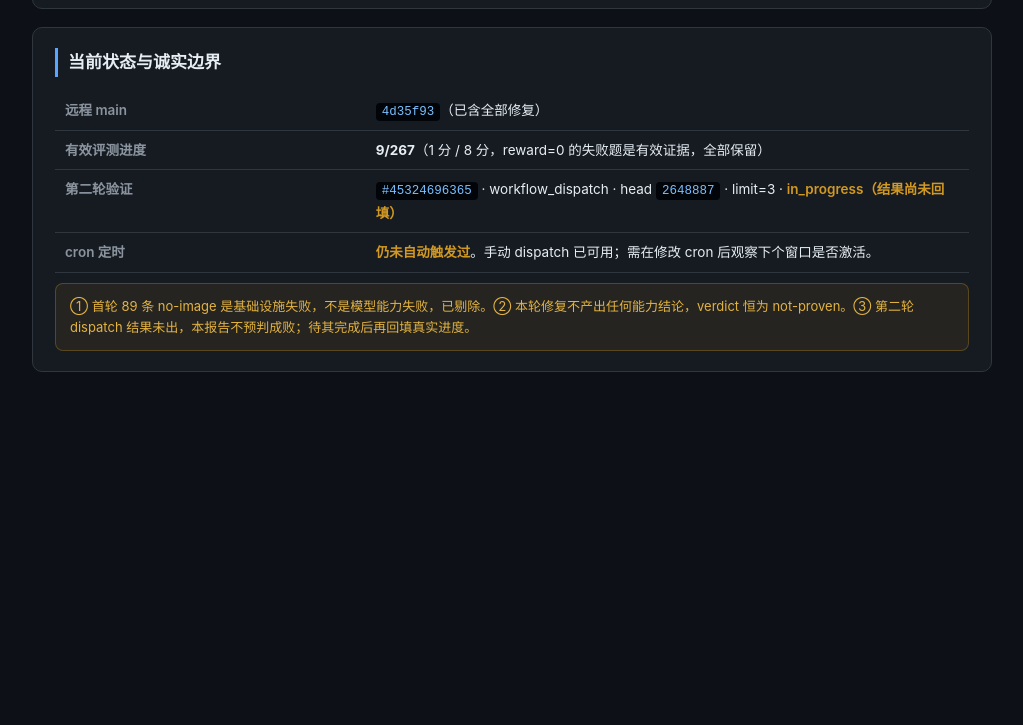
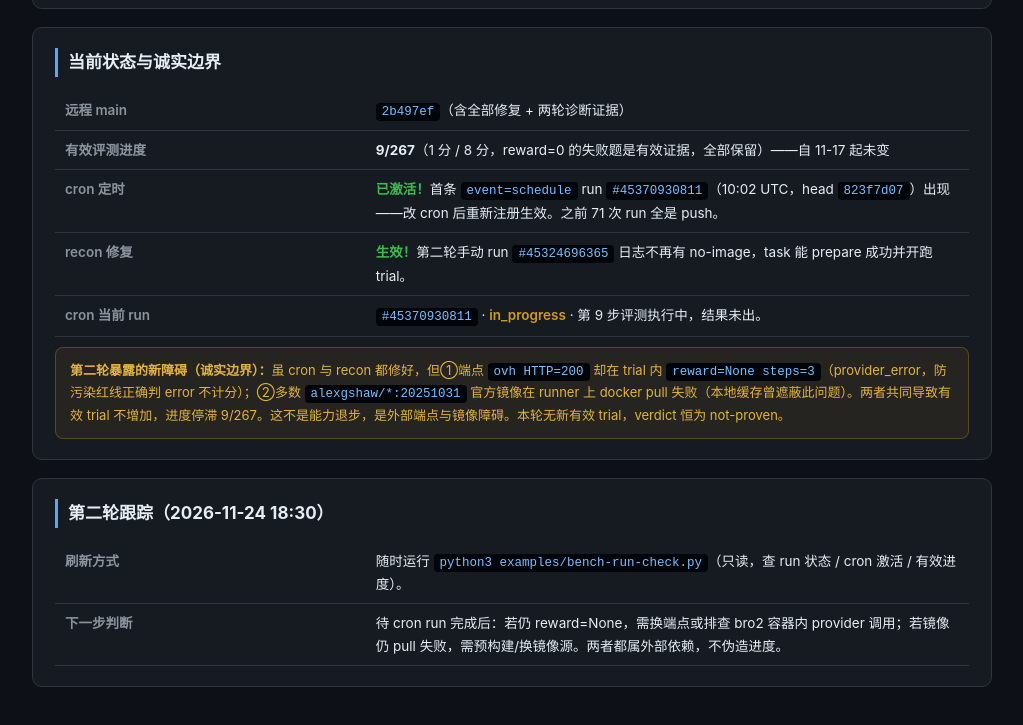
Before and after one commit to moda1216/bro2, a website: page docs/BENCH-RUNNER-FIX-REPORT.html in a window 1280 px wide. Shown: the part 1155-1880 px from the top of the page, without its empty margins (128-1151 px from the left). Before the commit the page ends 1577 px from the top, so only its background shows below. Drawn offline with Linux system fonts and the light colour scheme.

Commit message:
docs(bench): 可视化报告补第二轮跟踪(cron激活+recon生效+端点/镜像新障碍)[skip ci]

```diff
--- a/docs/BENCH-RUNNER-FIX-REPORT.html
+++ b/docs/BENCH-RUNNER-FIX-REPORT.html
@@ -73,14 +73,23 @@
   <div class="card">
     <h2>当前状态与诚实边界</h2>
     <table>
-      <tr><th>远程 main</th><td><code>4d35f93</code>（已含全部修复）</td></tr>
-      <tr><th>有效评测进度</th><td><strong>9/267</strong>（1 分 / 8 分，reward=0 的失败题是有效证据，全部保留）</td></tr>
-      <tr><th>第二轮验证</th><td><code>#45324696365</code> · workflow_dispatch · head <code>2648887</code> · limit=3 · <span class="warn">in_progress（结果尚未回填）</span></td></tr>
-      <tr><th>cron 定时</th><td><span class="warn">仍未自动触发过</span>。手动 dispatch 已可用；需在修改 cron 后观察下个窗口是否激活。</td></tr>
+      <tr><th>远程 main</th><td><code>2b497ef</code>（含全部修复 + 两轮诊断证据）</td></tr>
+      <tr><th>有效评测进度</th><td><strong>9/267</strong>（1 分 / 8 分，reward=0 的失败题是有效证据，全部保留）——自 11-17 起未变</td></tr>
+      <tr><th>cron 定时</th><td><span class="ok">已激活！</span>首条 <code>event=schedule</code> run <code>#45370930811</code>（10:02 UTC，head <code>823f7d07</code>）出现——改 cron 后重新注册生效。之前 71 次 run 全是 push。</td></tr>
+      <tr><th>recon 修复</th><td><span class="ok">生效！</span>第二轮手动 run <code>#45324696365</code> 日志不再有 no-image，task 能 prepare 成功并开跑 trial。</td></tr>
+      <tr><th>cron 当前 run</th><td><code>#45370930811</code> · <span class="warn">in_progress</span> · 第 9 步评测执行中，结果未出。</td></tr>
     </table>
     <div class="note">
-      ① 首轮 89 条 no-image 是基础设施失败，不是模型能力失败，已剔除。② 本轮修复不产出任何能力结论，verdict 恒为 not-proven。③ 第二轮 dispatch 结果未出，本报告不预判成败；待其完成后再回填真实进度。
+      <strong>第二轮暴露的新障碍（诚实边界）：</strong>虽 cron 与 recon 都修好，但①端点 <code>ovh HTTP=200</code> 却在 trial 内 <code>reward=None steps=3</code>（provider_error，防污染红线正确判 error 不计分）；②多数 <code>alexgshaw/*:20251031</code> 官方镜像在 runner 上 docker pull 失败（本地缓存曾遮蔽此问题）。两者共同导致有效 trial 不增加，进度停滞 9/267。这不是能力退步，是外部端点与镜像障碍。本轮无新有效 trial，verdict 恒为 not-proven。
     </div>
+  </div>
+
+  <div class="card">
+    <h2>第二轮跟踪（2026-11-24 18:30）</h2>
+    <table>
+      <tr><th>刷新方式</th><td>随时运行 <code>python3 examples/bench-run-check.py</code>（只读，查 run 状态 / cron 激活 / 有效进度）。</td></tr>
+      <tr><th>下一步判断</th><td>待 cron run 完成后：若仍 reward=None，需换端点或排查 bro2 容器内 provider 调用；若镜像仍 pull 失败，需预构建/换镜像源。两者都属外部依赖，不伪造进度。</td></tr>
+    </table>
   </div>
 
 </div>
```
